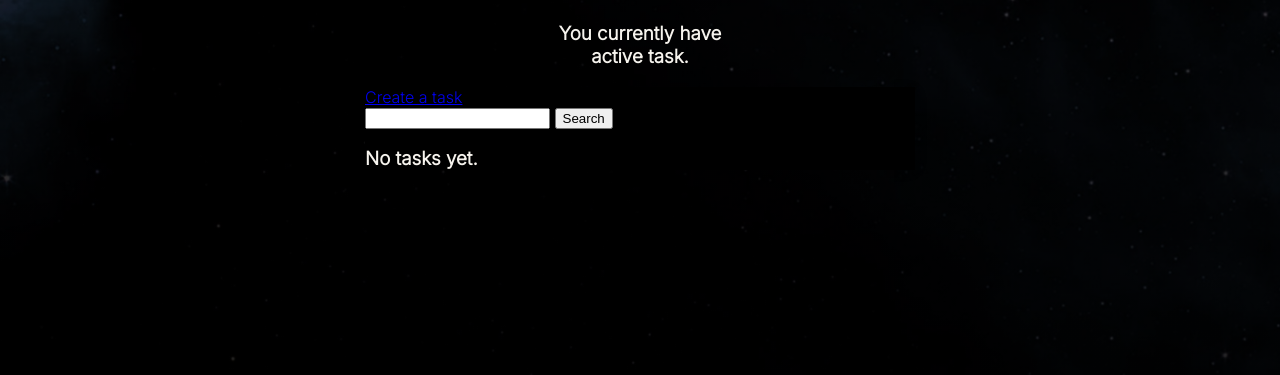
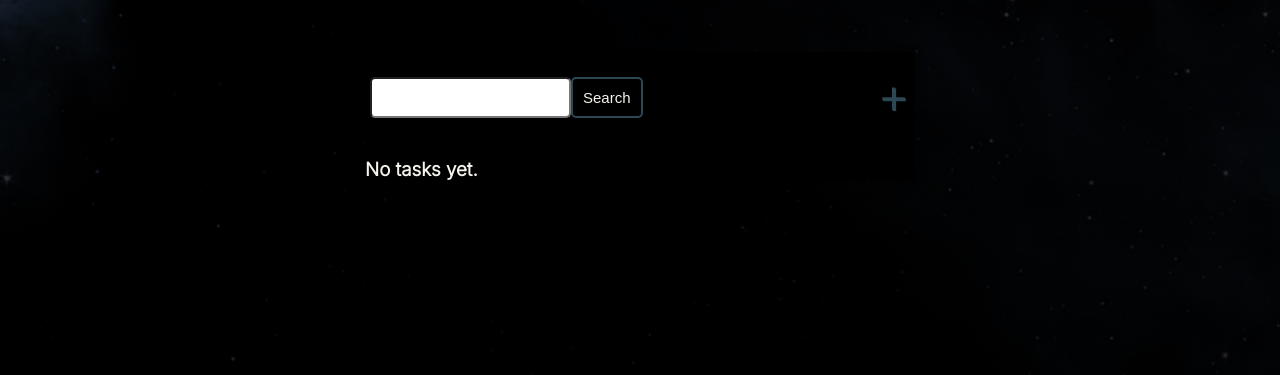
Before and after one commit to BialasK2000/focus-app, a Django app: template website/templates/maintasks.html in a window 1280 px wide. Shown: the part 80-455 px from the top of the page. Run offline with Django 3.2, Linux system fonts and the light colour scheme; the template is opened without the code that fills it, so the values that code supplies are empty.

Commit message:
finished basic styling

```diff
--- a/website/static/style.css
+++ b/website/static/style.css
@@ -17,10 +17,17 @@ body {
 .container {
     max-width: 550px;
     margin: auto;
+    margin-top: 30px;
     background-color: #000000;
     -webkit-box-shadow: 2px 2px 13px -4px rgba(0, 0, 0, 0.21);
     box-shadow: 2px 2px 13px -4px rgba(0, 0, 0, 0.21);
         }
+
+.link-link {
+    color: #2E4755;
+    text-decoration: none;
+    font-weight: bold;
+}
 
 .header-bar {
     display: flex;
@@ -91,6 +98,25 @@ body {
     width: 20px;
     background-color: #2E4755;
     border-radius: 50%;
+    box-shadow: 0 0 0 0 rgba(0, 0, 0, 1);
+	transform: scale(1);
+	animation: pulse 2s infinite;
+}
+@keyframes pulse {
+	0% {
+		transform: scale(0.95);
+		box-shadow: 0 0 0 0 rgba(46, 71, 85, 0.7);
+	}
+
+	70% {
+		transform: scale(1);
+		box-shadow: 0 0 0 10px rgba(46, 71, 85, 0);
+	}
+
+	100% {
+		transform: scale(0.95);
+		box-shadow: 0 0 0 0 rgba(46, 71, 85, 0);
+	}
 }
 
 .task-incomplete-icon {
@@ -99,3 +125,68 @@ body {
     background-color: rgb(218, 218, 218);
     border-radius: 50%;
 }
+
+.search-bar {
+    margin-top: 20px;
+    display: flex;
+}
+
+.search-bar-wrapper {
+    display: flex;
+    justify-content: space-between;
+    align-items: center;
+    padding: 5px;
+}
+
+#create-link {
+    color: #2E4755;
+    text-decoration: none;
+    font-size: 50px;
+    text-shadow: 1px 1px #2E4755;
+}
+
+input[type=text],
+input[type=password],
+textarea {
+    border 1px solid #2E4755;
+    border-radius: 5px;
+    padding: 10px;
+    width : 90%;
+}
+
+label {
+    padding-top: 10px !important;
+    display: block;
+}
+
+.button {
+    border: 2px solid #2E4755;
+    background-color: #000000;
+    color: #F6F3ED;
+    padding: 10px;
+    font-size: 15px;
+    border-radius: 5px;
+    cursor: pointer;
+    text-decoration: none;
+}
+
+.go-back-arrow {
+    text-decoration: none;
+    margin-top: 20px;
+    margin-bottom: 0;
+    color: #2E4755;
+    font-size: 20px;
+}
+
+#back-arrow {
+    text-decoration: none;
+    margin-top: 20px;
+    margin-bottom: 0;
+    color: #2E4755;
+    font-size: 20px;
+}
+
+.body-form {
+    padding: 20px;
+
+}
--- a/website/templates/deletetasks.html
+++ b/website/templates/deletetasks.html
@@ -10,7 +10,7 @@
 <form method="POST">
     {% csrf_token %}
     <p>Are you sure, you want to delete "{{ task }}"?</p>
-    <button type="submit">Yes</button><br><a href="{% url 'main-tasks' %}">No, go back</a>
+    <button class="button" type="submit">Yes</button><br><a class="link-link" href="{% url 'main-tasks' %}">No, go back</a>
 </form>
 </div>
 </body>
--- a/website/templates/login.html
+++ b/website/templates/login.html
@@ -12,10 +12,10 @@
 <form method="POST">
     {% csrf_token %}
     {{ form.as_p }}
-    <input value="Login" type="submit">
+    <input class="button" value="Login" type="submit">
 </form>
 
-<p>Don't have an account? <a href="{% url 'register' %}">Register</a></p>
+<p>Don't have an account? <a class="link-link" href="{% url 'register' %}">Register</a></p>
 </div>
 </body>
 </html>
--- a/website/templates/maintasks.html
+++ b/website/templates/maintasks.html
@@ -16,19 +16,18 @@
 <div class="header-bar">
     <div>
         <h1>Welcome, {{ request.user.username|title }}.</h1>
-        <h3>You currently have <div class="undone-number">{{ tasks.count }}</div> active task{{ count|pluralize:"s"}}.</h3>
+        <!--<h3>You currently have <div class="undone-number">{{ tasks.count }}</div> active task{{ count|pluralize:"s"}}.</h3> -->
     </div>
 </div>
+<div class="container">
 
-
-
-<div class="container">
-<a href="{% url 'create-tasks' %}">Create a task</a>
-
-<form method="GET">
+<div class="search-bar-wrapper">
+<form method="GET" class="search-bar">
     <input type="text" name="search_bar" value="{{ search_input }}">
-    <input type="submit" value="Search">
+    <input class="button" type="submit" value="Search">
 </form>
+    <a id="create-link" href="{% url 'create-tasks' %}">&#x2b;</a>
+</div>
 
     <div class="tasks-wrapper">
         {% for task in tasks %}
--- a/website/templates/register.html
+++ b/website/templates/register.html
@@ -11,10 +11,10 @@
 <form method="POST">
     {% csrf_token %}
     {{ form.as_p }}
-    <input value="Register" type="submit">
+    <input class="button" value="Register" type="submit">
 </form>
 
-<p>Already have an account? <a href="{% url 'login' %}">Login</a></p>
+<p>Already have an account? <a class="link-link" href="{% url 'login' %}">Login</a></p>
 </div>
 </body>
 </html>
```
Also changed, not shown: website/templates/createtasks.html (+6 -3 lines), db.sqlite3, website/static/cosmo5.png (added).
